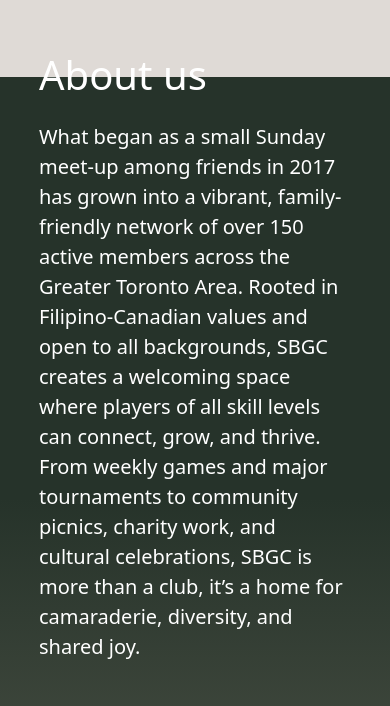
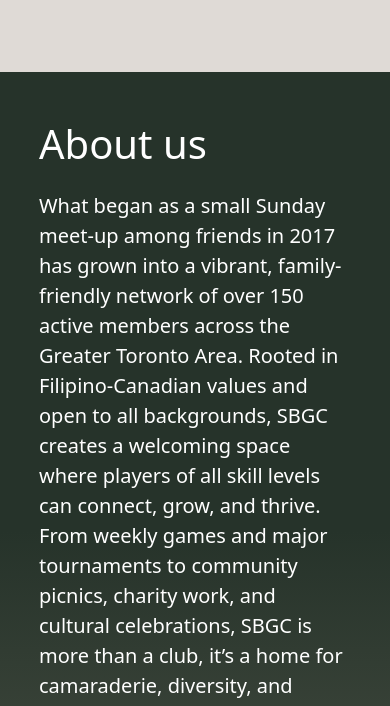
Before and after one commit to MarcoDava/SBGC_Website, a React (Vite) app in the folder main-website/: page / in a window 390 px wide. Shown: the part 1262-1968 px from the top of the page. Built offline with nearby package versions, Linux system fonts and the light colour scheme.

Commit message:
fixing the mobile design

```diff
--- a/main-website/src/Pages/Homepage/Homepage.tsx
+++ b/main-website/src/Pages/Homepage/Homepage.tsx
@@ -39,7 +39,7 @@
                     initial={{ opacity: 0 }}
                     animate={{ opacity: 1 }}
                     transition={{ duration: 0.8, ease: [0, 0.71, 0.2, 1.01] }}
-                    className={`overflow-hidden flex-wrap transition-all duration-500  flex flex-row justify-center items-center h-full w-full ${scrolled ? "bg-radial from-[#000000]/50 to-[transparent]" : ""}`}
+                    className={`overflow-hidden flex-wrap transition-all duration-500  flex flex-row justify-center items-center h-screen w-full ${scrolled ? "bg-radial from-[#000000]/50 to-[transparent]" : ""}`}
                 >
                     <div className={`overflow-hidden transition-all duration-200 flex flex-col justify-center  ${scrolled ? "items-center h-[20vh] lg:h-[80vh] w-[90vw]" : "h-[60vh] lg:h-[80vh] lg:w-[50vw] w-[80vw] min-w-[340px]"}`}>
                         <div className={`overflow-hidden transition-all duration-200 flex flex-col justify-center items-start ${scrolled ? "h-[45vh]" : "h-[20vh]"}`}>
@@ -74,7 +74,7 @@
                     <img className="h-[5vh] w-[5vh]" src="https://www.freeiconspng.com/uploads/white-down-arrow-png-2.png" alt="Scroll down" />
                 </motion.button>
             </div>
-            <div className="lg:mt-[370px] mt-[495px] flex flex-col justify-center items-center h-[200vh] w-[100vw] bg-gradient-to-b from-[#26332A] from-25% to-[#B2A592] gap-[5vh] pb-[10vh]">
+            <div className="lg:mt-[370px] mt-[490px]  flex flex-col justify-center items-center h-full w-[100vw] bg-gradient-to-b from-[#26332A] from-25% to-[#B2A592] gap-[5vh] pb-[10vh]">
                 <div className="mt-[5vh] flex flex-col justify-center items-center gap-[2vh] w-[80vw]">
                     <h3 className="text-start w-[80vw] lg:w-[50vw] text-white text-[2.5rem] font-medium">About us</h3>
                     <p className="text-start w-[80vw] lg:w-[50vw] text-[1.25rem] text-white font-light mb-[2vh]">
```
